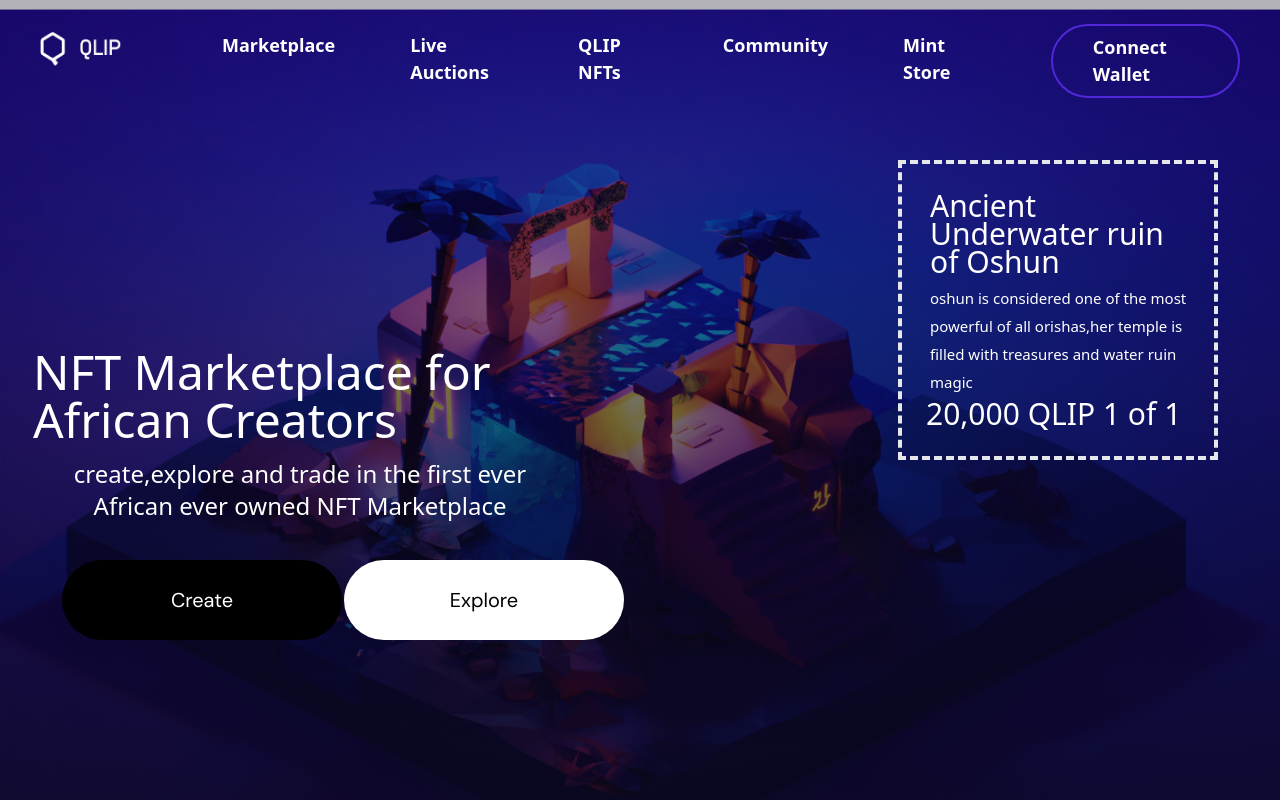
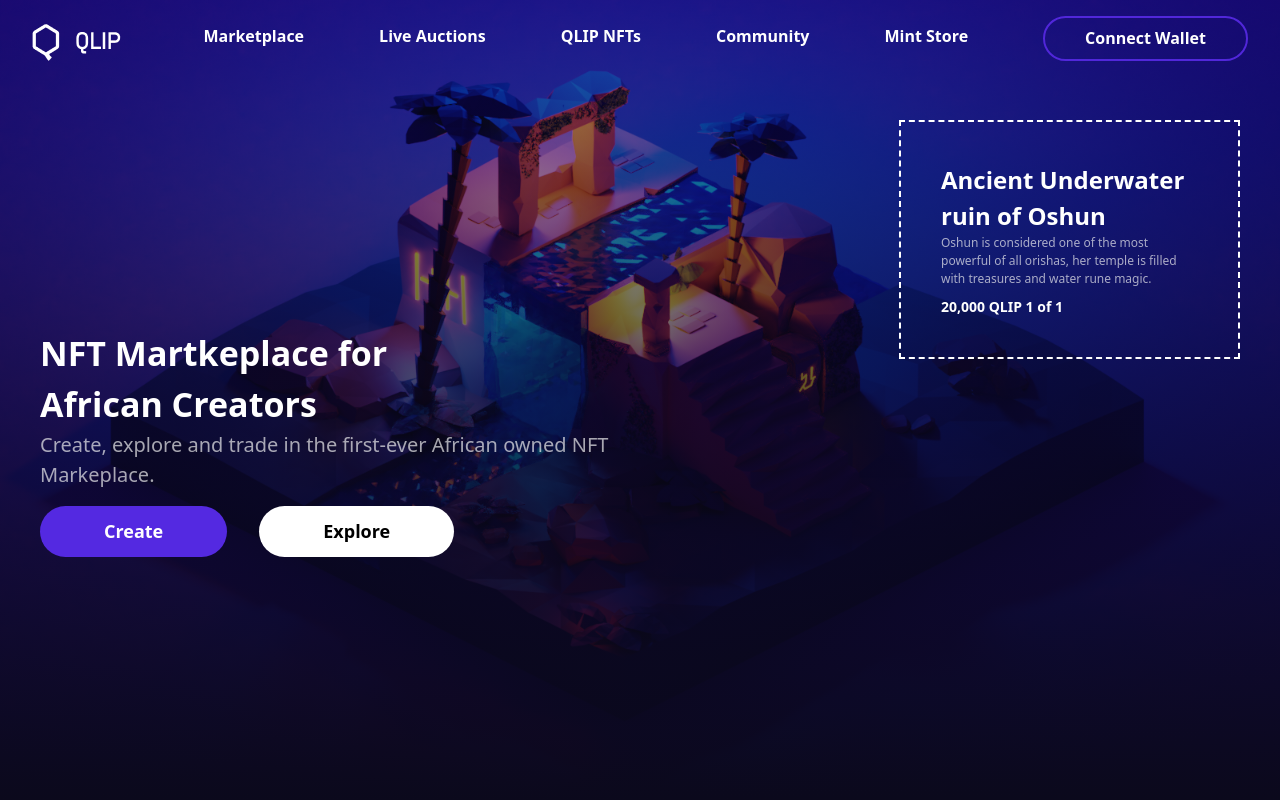
Before and after one commit to CryptoSmartNow/qlip-marketplace-v1, a Next.js app: page / in a window 1280 px wide. Shown: the top 800 px of the page. Built offline with nearby package versions, Linux system fonts and the light colour scheme.

Commit message:
redesiged hero

```diff
--- a/src/components/Header.tsx
+++ b/src/components/Header.tsx
@@ -6,7 +6,7 @@
       <div className='pt-2'>
         <Link href="/"><img src="/img/logo.png" alt="Qlip logo" /></Link>
       </div>
-        <ul className='flex space-x-[75px] text-[#fff] font-dm text-[18px] font-semibold'>
+        <ul className='flex space-x-[75px] text-[#fff] font-dm text-[16px] font-semibold'>
           <li className='pt-2'>
             <Link href="/">Marketplace</Link>
           </li>
--- a/src/components/Hero.tsx
+++ b/src/components/Hero.tsx
@@ -1,26 +1,27 @@
 
 function Hero() {
   return (
-    <div className='block lg:flex lg:space-x-8 md:mt-10 text-xl '>
+    <div className='hero lg:h-[100vh] pt-10 px-10 pb-20 text-white'>
 
-         <div className ='hidden lg:block p-6 absolute top-[90px] right-[2px] mt-[70px] mr-[60px] border-4 border-dashed text-white
-         h-[300px] w-[320px] pr-[20px]'>
-            <h2 className ='text-[30px] p-1'>Ancient Underwater ruin of Oshun</h2>
-            <p className ='text-[15px] p-1'>oshun is considered one of the most powerful of all orishas,her temple is filled with treasures and water ruin magic</p>
-            <h4 className ='text-[30px] pb-1'>20,000 QLIP 1 of 1</h4>
-          </div>
+      <div className="hidden lg:block float-right w-[341px] text-white border-dashed border-2 border-white p-10 mt-20">
+        <div>
+          <h2 className="text-[24px] font-bold">
+            Ancient Underwater ruin of Oshun
+          </h2>
+          <p className="text-[12px] text-[#F3F3F3AD]">Oshun is considered one of the most powerful of all orishas, her temple is filled with treasures and water rune magic.</p>
+          <p className="text-[14px] font-bold pt-2">20,000 QLIP   1 of 1</p>
+        </div>
+      </div>
 
-          <div>
-            <div>
-            <h1 className='p-2 text-3xl tw-bold lg:text-5xl tw-bold lg:absolute top-[290px] left-[25px] w-[550px] h-[160px] mt-[50px] mr-[100px] text-white'>
-              NFT Marketplace for African Creators</h1>
-            <p className='p-2 tw-bold text-xl text-center align-center lg:text-2xl tw-bold lg:absolute top-[400px] left-[25px] w-[550px] h-[160px] mt-[50px] mr-[100px] text-white'>create,explore and trade in the first ever African ever owned NFT Marketplace</p>
-            </div>
-            <button className='mt-[150px] h-[80px] w-[280px]  lg:block absolute top-[410px] left-[-450px] bg-black font-font-dm  h-[65px] w-[270px]
-             rounded-[71px] fill-blue font-sans text-bolder font-[35px] text-center align-top m-auto ml-[40%] leading-8 text-white  cursor-pointer'>Create</button>
-            <button className='mt-[150px] h-[80px] w-[280px] lg:block absolute top-[410px] left-[-168px] bg-white h-[65px] w-[270px]
-             rounded-[71px] fill-white font-sans text-bolder font-[35px] text-center align-top m-auto ml-[40%] leading-8 font-font-dm text-black  cursor-pointer'>Explore</button>
-          </div>
+      <div className="mt-16 lg:mt-72">
+        <p className="text-[30px] lg:text-[34px] font-bold lg:w-[400px]">NFT Martkeplace for African Creators</p>
+        <p className="text-[18px] lg:text-[20px] text-[#F3F3F3AD] lg:w-1/2 font-medium">Create, explore and trade in the first-ever African owned  NFT Markeplace.</p>
+        <div className="mt-4">
+          <button className="px-8 lg:px-16 py-3 bg-[#5429E1] rounded-full text-[18px] font-bold mr-8">Create</button>
+          <button className="px-8 lg:px-16 py-3 bg-white text-black rounded-full text-[18px] font-bold">Explore</button>
+        </div>
+      </div>
+
     </div>
 
 
--- a/src/components/MobileNav.tsx
+++ b/src/components/MobileNav.tsx
@@ -14,7 +14,7 @@
   return (
     <>
      <header className='header'>
-      <div className="flex flex-row  text-center justify-between gap-5 flex-wrap p-7">
+      <div className="flex flex-row  text-center justify-between flex-wrap w-full">
         <div className=' inline-flex p-3'>
           <Link href="/"><img src="/img/logo.png" alt="" /></Link>
           </div>
--- a/src/layout/BaseLayout.tsx
+++ b/src/layout/BaseLayout.tsx
@@ -1,7 +1,6 @@
 import Header from "@/components/Header";
 import MobileNav from "@/components/MobileNav";
 import Footer from "@/components/Footer";
-import Hero from "@/components/Hero";
 
 
 type DashboardLayoutProps = {
@@ -18,7 +17,6 @@
         <MobileNav/>
       </div>
       <main>{children}</main>
-      <Hero/>
       <Footer/>
     </>
   )
--- a/src/pages/index.tsx
+++ b/src/pages/index.tsx
@@ -1,4 +1,5 @@
 
+import Hero from '@/components/Hero'
 import Head from 'next/head'
 
 export default function Home() {
@@ -11,9 +12,7 @@
         <link rel="icon" href="/img/favico.png" />
       </Head>
 
-      <div className='hero bg-hero'>
-
-      </div>
+        <Hero />
       </>
       )
 }
--- a/src/styles/globals.css
+++ b/src/styles/globals.css
@@ -3,21 +3,10 @@
 @tailwind utilities;
 
 
-@layer base {
-  body {
-    @apply m-0 p-0 overflow-x-hidden;
-  }
-}
-
-
 @layer components {
 
   header {
-    @apply fixed flex w-full space-x-[100px] px-4 py-4 transition-all px-10 py-6;
-  }
-
-  .bg-hero {
-    @apply h-[130vh] w-[100%];
+    @apply fixed flex w-full px-8 py-4 transition-all justify-between;
   }
 
 }
```
Also changed, not shown: 1 other file (tests, documents, lock files or other folders).
